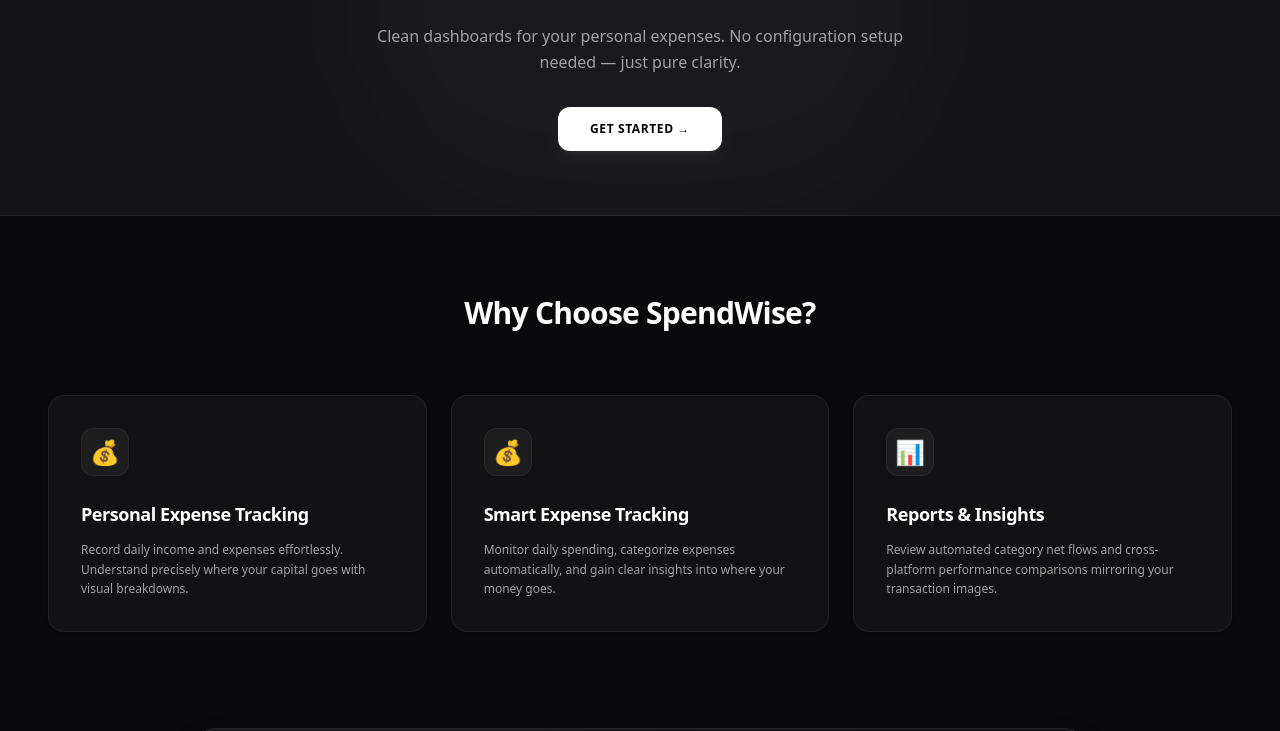
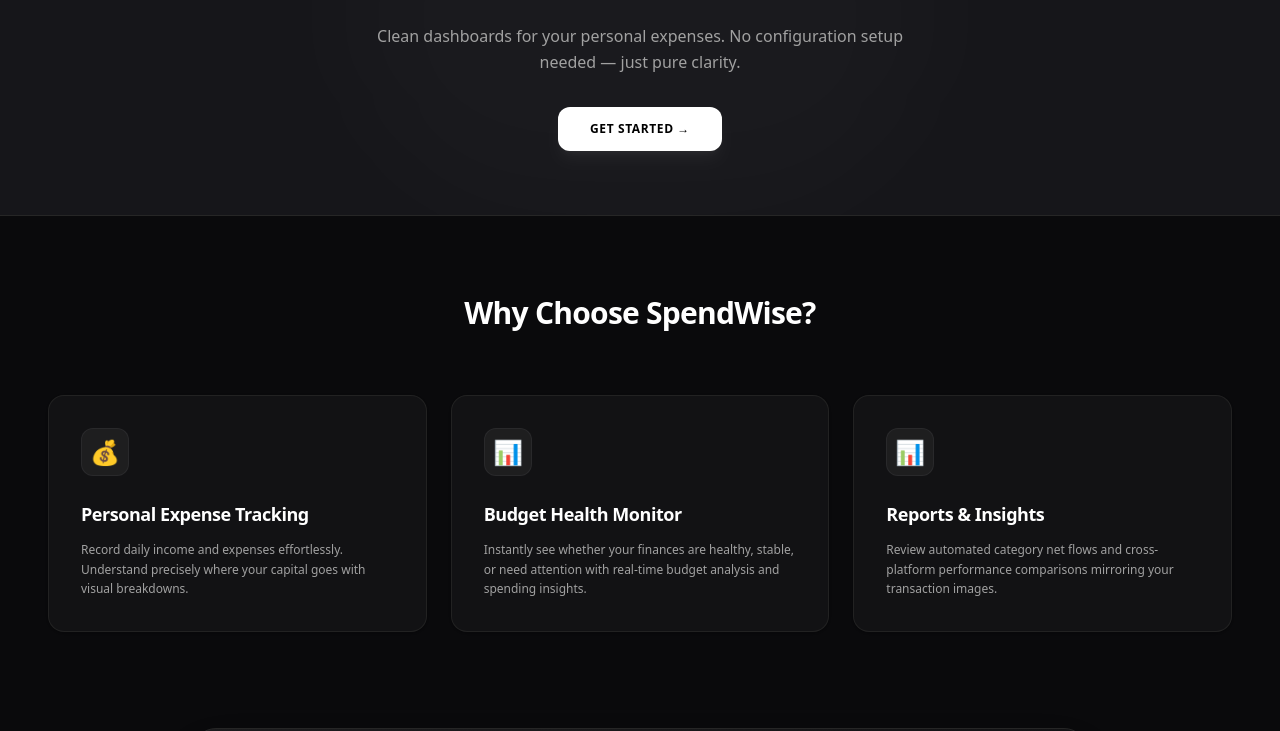
Before and after one commit to siddhibankar08-collab/expense-tracker, a Next.js app: page / in a window 1280 px wide. Shown: the part 417-1148 px from the top of the page. Built offline with nearby package versions, Linux system fonts and the light colour scheme.

Commit message:
final landing

```diff
--- a/app/page.js
+++ b/app/page.js
@@ -107,13 +107,13 @@ export default function Home() {
             {/* Card 2 */}
 <div className="group bg-[#121214] border border-neutral-800/80 rounded-2xl p-8 shadow-sm hover:border-neutral-400 hover:-translate-y-2 transition-all duration-300 ease-out cursor-pointer">
   <div className="w-12 h-12 rounded-xl bg-white/5 border border-white/5 flex items-center justify-center text-2xl mb-6 group-hover:bg-white group-hover:text-black transition-colors duration-300">
-    💰
+    📊
   </div>
   <h3 className="text-lg font-bold text-white mb-3 tracking-tight group-hover:text-neutral-200">
-    Smart Expense Tracking
+    Budget Health Monitor
   </h3>
   <p className="text-neutral-400 text-xs leading-relaxed">
-    Monitor daily spending, categorize expenses automatically, and gain clear insights into where your money goes.
+    Instantly see whether your finances are healthy, stable, or need attention with real-time budget analysis and spending insights.
   </p>
 </div>
 
```
